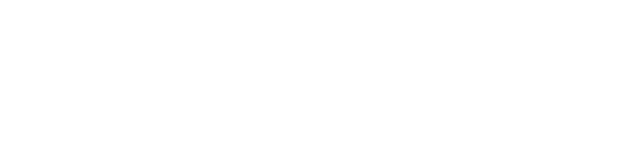
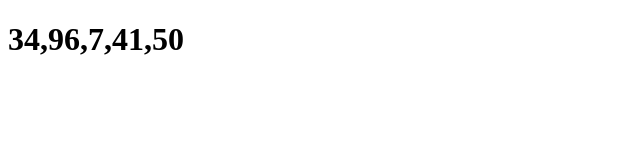
Before and after one commit to SimonePizziconi/js-simon, a plain HTML site: page index.html in a window 1280 px wide. Shown: the whole page, without its empty margins (0-640 px from the left). Drawn offline with Linux system fonts and the light colour scheme.

Commit message:
feat: show in page 5 number

```diff
--- a/index.html
+++ b/index.html
@@ -9,6 +9,7 @@
 <body>
 
 
+    <h1 id="number"></h1>
 
 
 
--- a/js/main.js
+++ b/js/main.js
@@ -0,0 +1,10 @@
+// Visualizzare in pagina 5 numeri casuali.
+let randomNumber = randomNumberGenerationRange (1, 99, 5);
+let messageNumber = document.querySelector("h1");
+messageNumber.innerHTML = randomNumber;
+console.log(randomNumber);
+
+// Da lì parte un timer di 30 secondi.
+
+// Dopo 30 secondi i numeri scompaiono e l’utente deve inserire, uno alla volta, i numeri che ha visto precedentemente, tramite il prompt().
+// Dopo che sono stati inseriti i 5 numeri, il software dice quanti e quali dei numeri da indovinare sono stati individuati.
```
